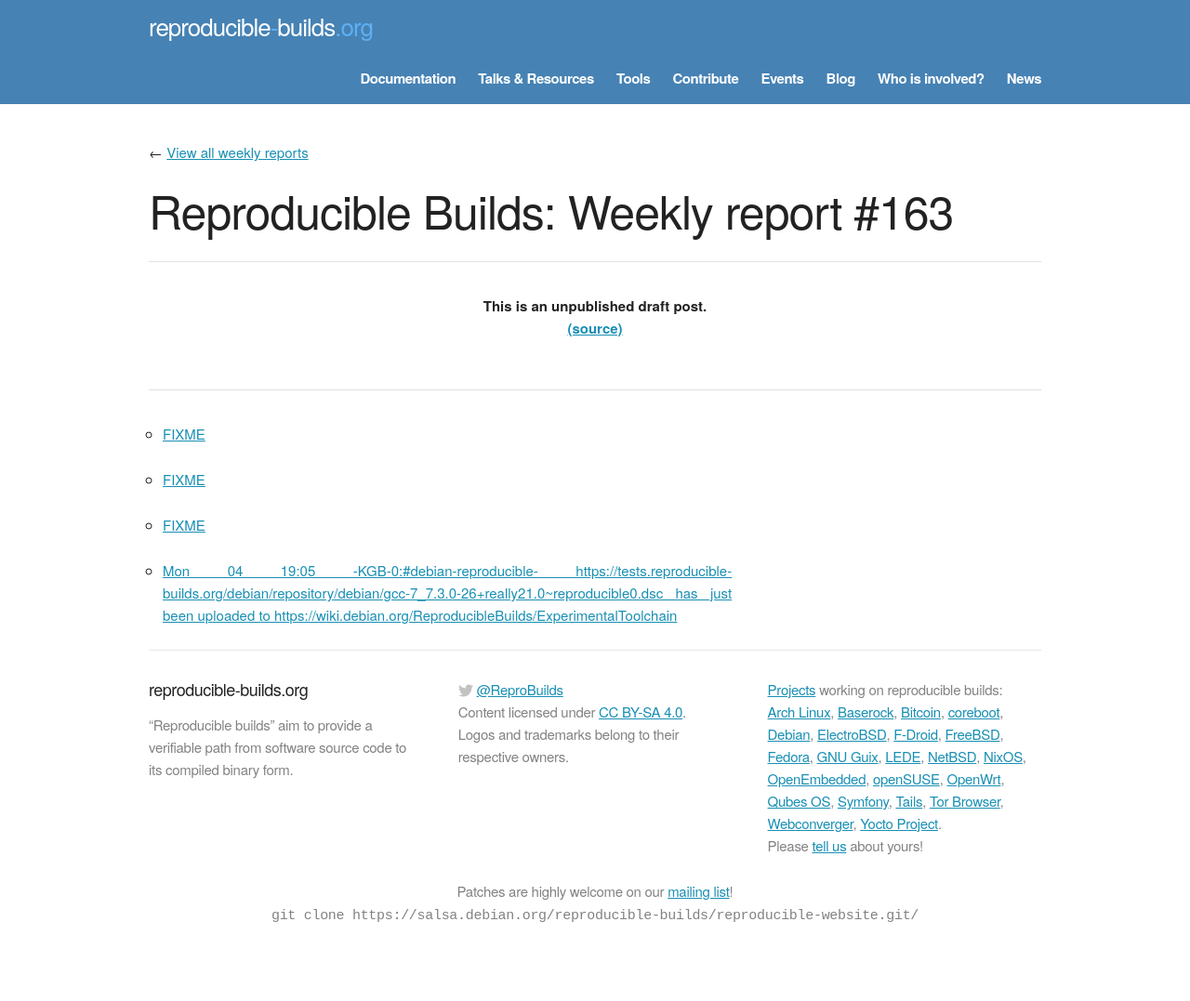
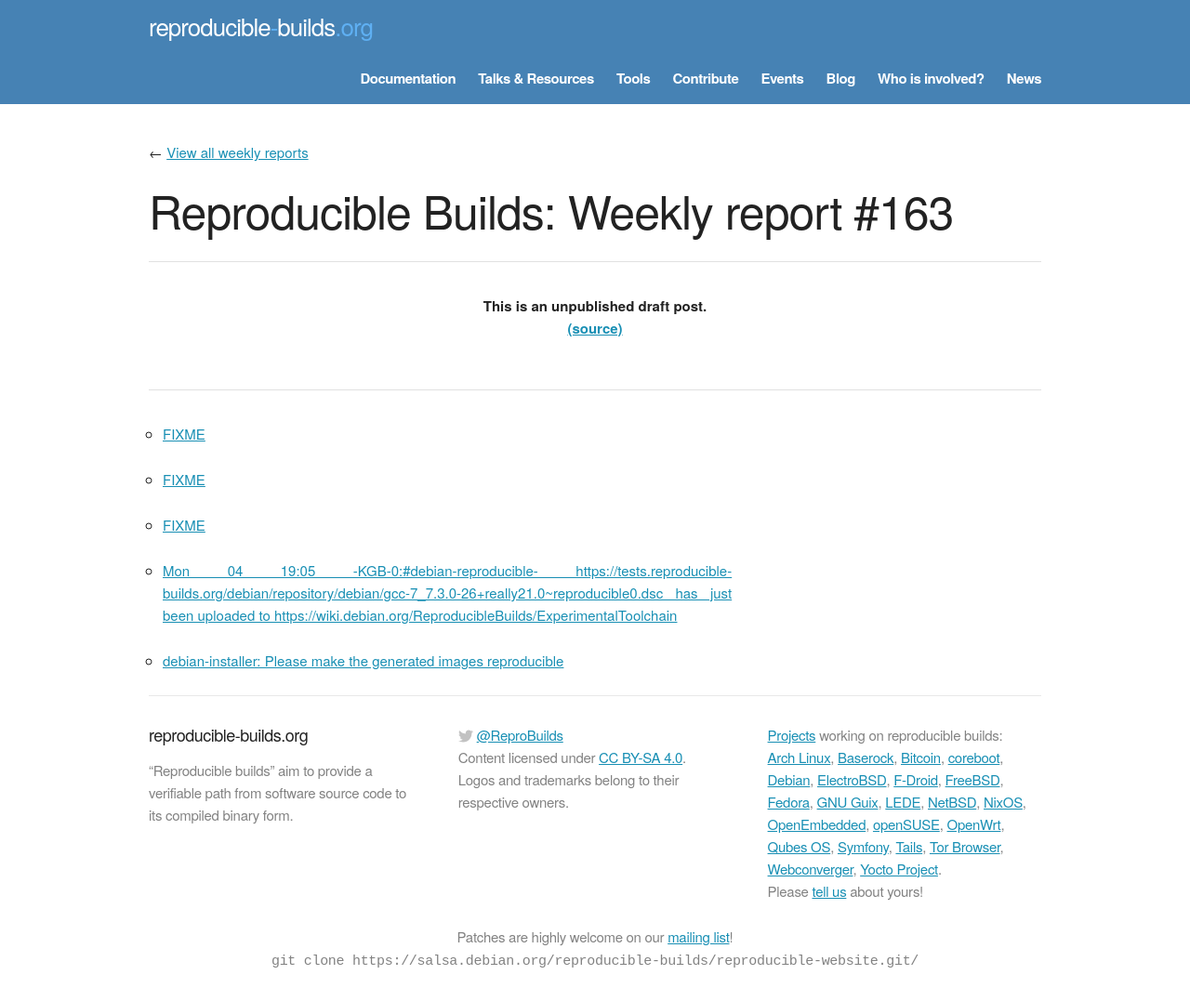
Before and after one commit to prototypefund/reproducible-website, a Jekyll site: the page built from _blog/posts/163.md, in a window 1280 px wide. Shown: the whole page at 93% size. Built offline with Jekyll 4.4.1, drawn with Linux system fonts in a browser that asks for light colours; some web fonts are replaced; before the commit the page ends 1028 px from its top, so only the background shows below that.

Commit message:
163 += debian-installer: Please make the generated images reproducible <https://bugs.debian.org/900918>

```diff
--- a/_blog/posts/163.md
+++ b/_blog/posts/163.md
@@ -10,3 +10,5 @@ week: 163
 * [FIXME](https://lists.reproducible-builds.org/pipermail/rb-general/2018-June/001001.html)
 
 * [Mon 04 19:05 -KGB-0:#debian-reproducible- https://tests.reproducible-builds.org/debian/repository/debian/gcc-7_7.3.0-26+really21.0\~reproducible0.dsc has just been uploaded to https://wiki.debian.org/ReproducibleBuilds/ExperimentalToolchain](https://wiki.debian.org/ReproducibleBuilds/ExperimentalToolchain)
+
+* [debian-installer: Please make the generated images reproducible](https://bugs.debian.org/900918)
```
